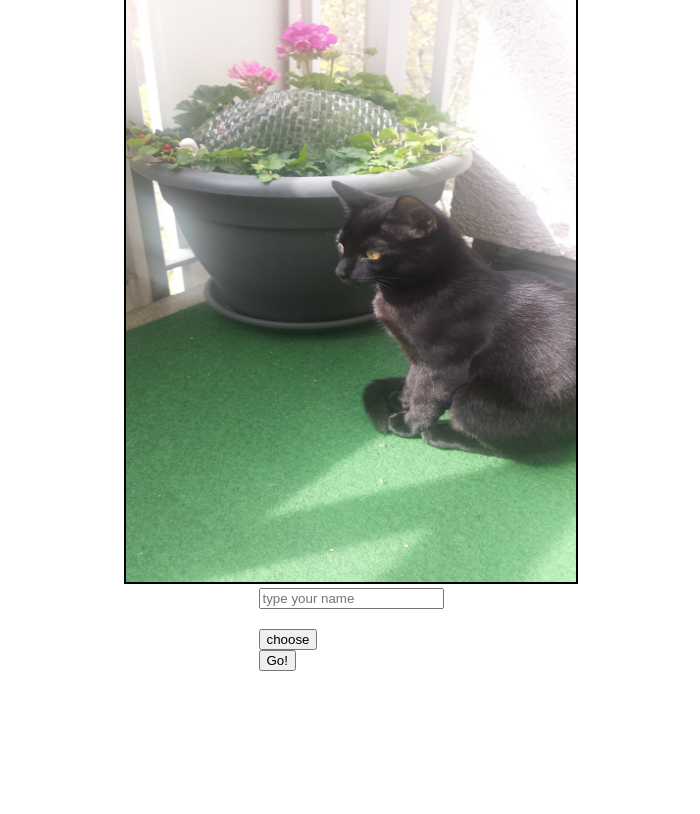
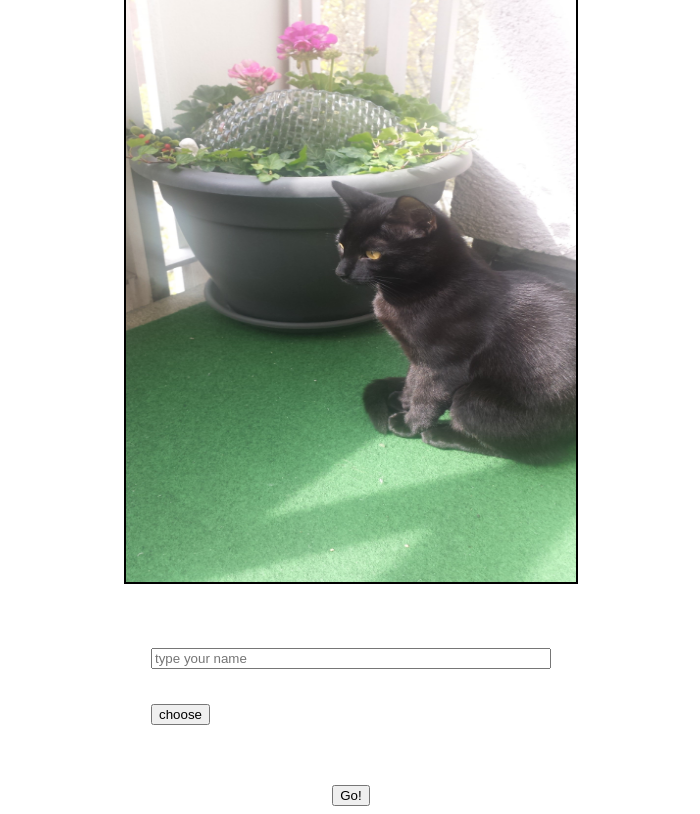
Before and after one commit to imalione/lafamille, a plain HTML site: page index.html in a window 1280 px wide. Shown: the part 287-1101 px from the top of the page, without its empty margins (289-989 px from the left). Before the commit the page ends 966 px from the top, so only its background shows below. Drawn offline with Linux system fonts and the light colour scheme.

Commit message:
add classes,move around buttons
add classes to target elements in CSS
Changed Div positions and moved buttons

```diff
--- a/index.html
+++ b/index.html
@@ -10,14 +10,14 @@
 <div>
 <img src="20150502_105239.jpg" alt="" width="450" height="600" border="2">
 </div>
-<div>
-  <div>
+<div class="inputSection">
+  <div class="inputs">
     <input placeholder="type your name"></<input>
+      <div>
+  <button class="chooseOption">choose</button>
+      </div>
+    </div>
   </div>
-  <div>
-  <button>choose</button>
-  </div>
-  <button>Go!</button>
-</div>
+<button>Go!</button>
 </body>
 </html>
```
